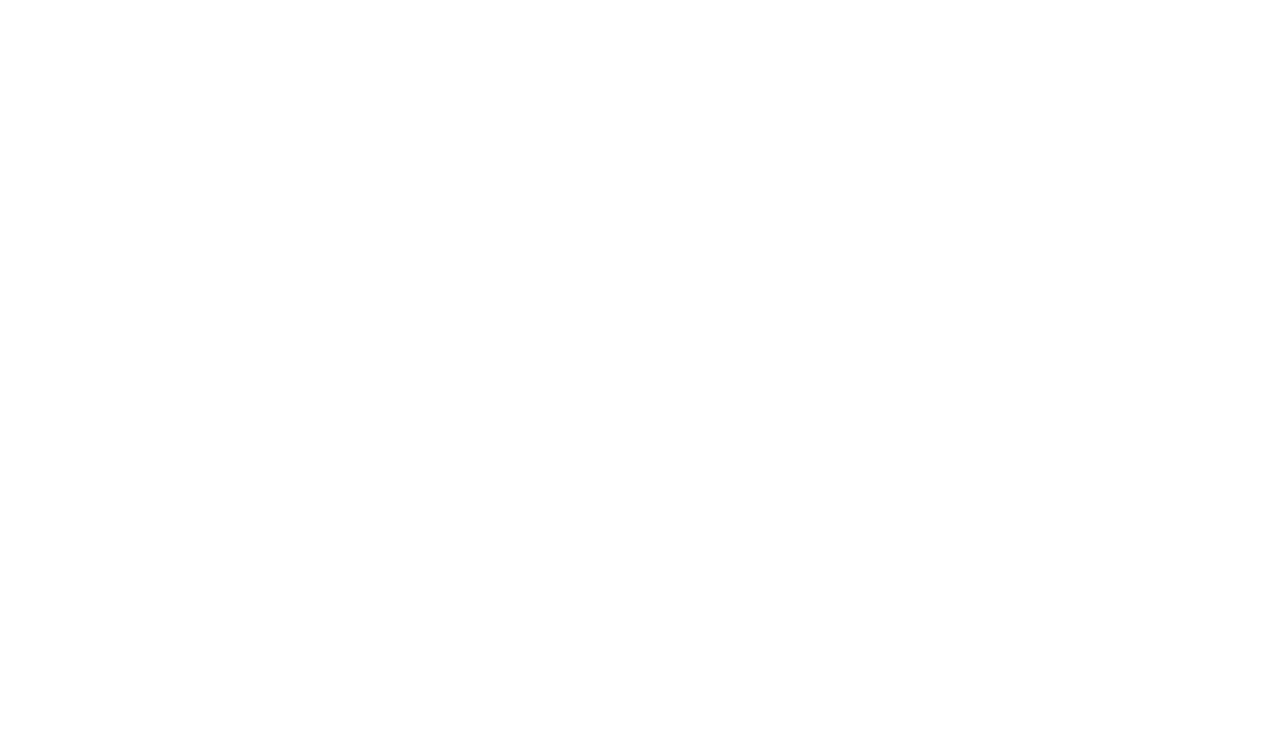
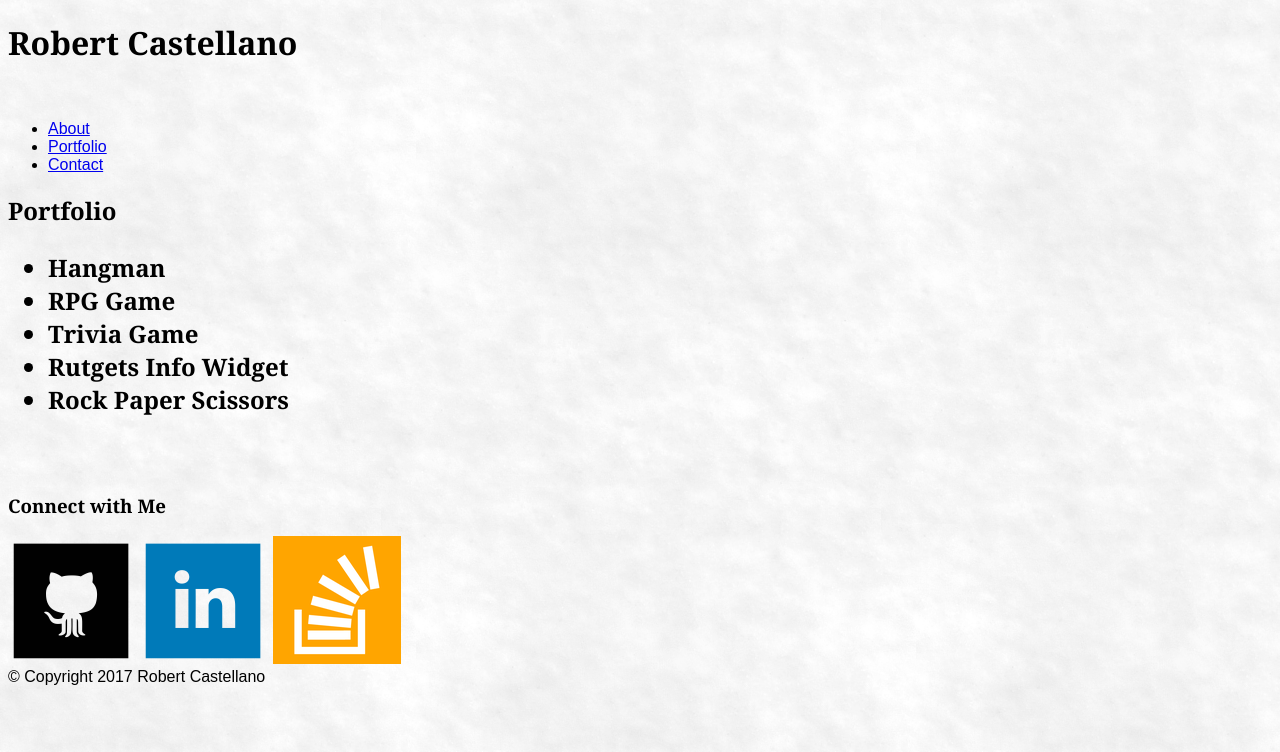
Before and after one commit to FalconRC/Basic-Portfolio, a plain HTML site: page portfolio.html in a window 1280 px wide. Drawn offline with Linux system fonts and the light colour scheme.

Commit message:
Updated html and css

```diff
--- a/assets/css/style.css
+++ b/assets/css/style.css
@@ -1,3 +1,22 @@
 body {
 	background-image: url(../images/nice_snow_background.png);
+	font-family: 'Arial', 'Helvetica Neue', Helvetica, sans-serif;
 }
+
+h1 {
+	font-family: 'Georgia', Times, Times New Roman, serif;
+}
+
+h2 {
+	font-family: 'Georgia', Times, Times New Roman, serif;
+}
+
+h3 {
+	font-family: 'Georgia', Times, Times New Roman, serif;
+}
+
+.menu {
+	display: inline;
+	margin-left: 25px;
+	padding-left: 25px;
+}
--- a/portfolio.html
+++ b/portfolio.html
@@ -0,0 +1,50 @@
+<!DOCTYPE html>
+<html>
+
+<head>
+	<meta charset="UTF-8">
+	<title>Robert Castellano</title>
+	<link rel="stylesheet" type="text/css" href="assets/css/style.css">
+
+</head>
+
+<body>
+
+	<h1>Robert Castellano</h1>
+
+	<div class="menu">
+		<ul>
+			<li><a href="index.html">About</a></li>
+			<li><a href="portfolio.html">Portfolio</a></li>
+			<li><a href="contact.html">Contact</a></li>
+		</ul>
+	</div>
+
+	<h2>Portfolio<h2>
+
+		<ul>
+			<li>Hangman</li>
+			<li>RPG Game</li>
+			<li>Trivia Game</li>
+			<li>Rutgets Info Widget</li>
+			<li>Rock Paper Scissors</li>
+		</ul>
+
+	<br />
+
+	<h3>Connect with Me</h3>
+
+	<div class="socialLinks">
+		<a href="https://github.com/FalconRC/" target="blank">
+			<img src="assets/images/github_icon.png"></a>
+		<a href="https://www.linkedin.com/in/robert-castellano-a422a519/" target="blank">
+			<img src="assets/images/linkedin_icon.png"></a>
+		<a href="https://stackoverflow.com/users/8600270/robert-castellano?tab=profile" target="blank">
+			<img src="assets/images/stackoverflow_icon.png"></a>
+	</div>
+
+	<footer>&copy; Copyright 2017 Robert Castellano</footer>
+
+</body>
+
+</html>
```
Also changed, not shown: index.html (+14 -10 lines).
